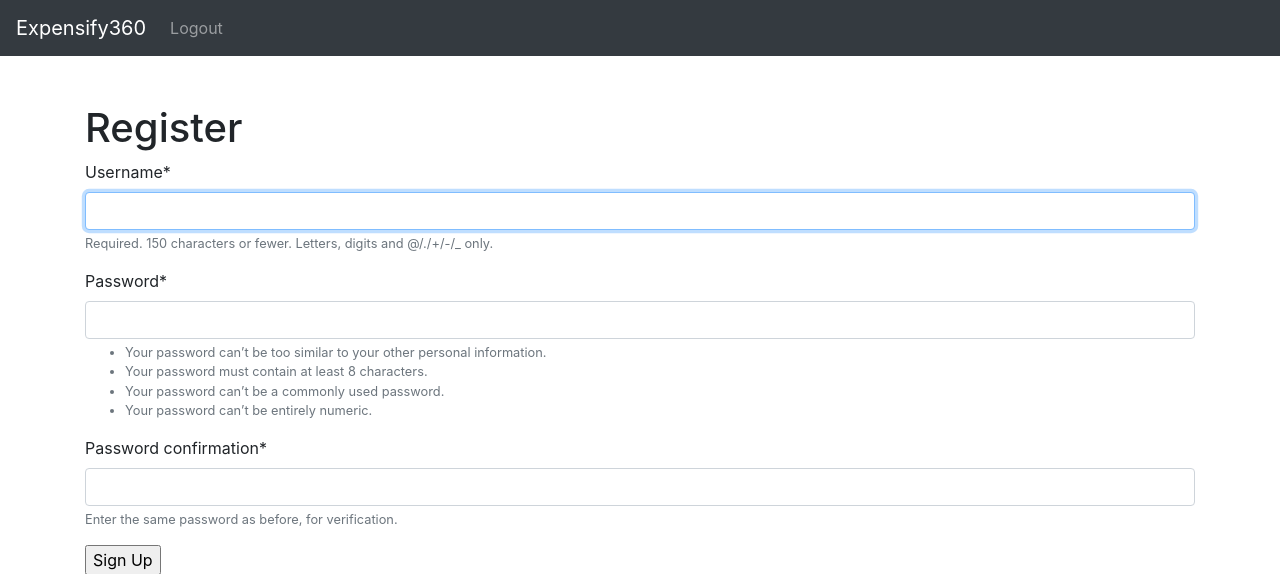
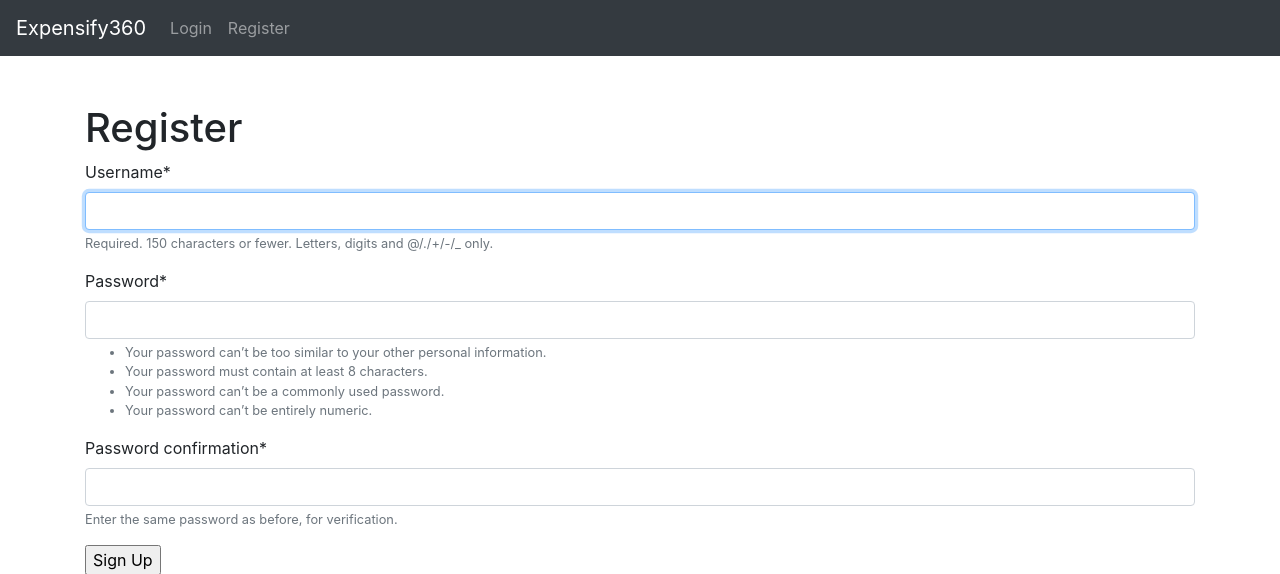
Before and after one commit to radixp0int/expensify360, a Django app: page /accounts/sign_up in a window 1280 px wide. Shown: the top 574 px of the page. Run offline with Django 3.2, Linux system fonts and the light colour scheme; some libraries are stand-ins or nearby versions.

Commit message:
replaced logout with login and register buttons for unauth users

```diff
--- a/Expensify360/Expensify360/templates/navbar.html
+++ b/Expensify360/Expensify360/templates/navbar.html
@@ -16,9 +16,18 @@
   </button>
   <div class="collapse navbar-collapse" id="collapsibleNavbar">
     <ul class="navbar-nav">
-      <li class="nav-item">
-        <a class="nav-link" href="{% url 'logout' %}">Logout</a>
-      </li>
+        {% if user.is_authenticated %}
+        <li class="nav-item">
+        <a class="nav-link" href={% url 'logout' %}>Logout</a>
+        </li>
+        {% else %}
+        <li class="nav-item">
+            <a class="nav-link" href={% url 'login' %}>Login</a>
+        </li>
+        <li class="nav-item">
+            <a class="nav-link" href={% url 'signup' %}>Register</a>
+        </li>
+        {% endif %}
         <!--add more links here-->
     </ul>
   </div>
```
Also changed, not shown: Expensify360/db.sqlite3.
